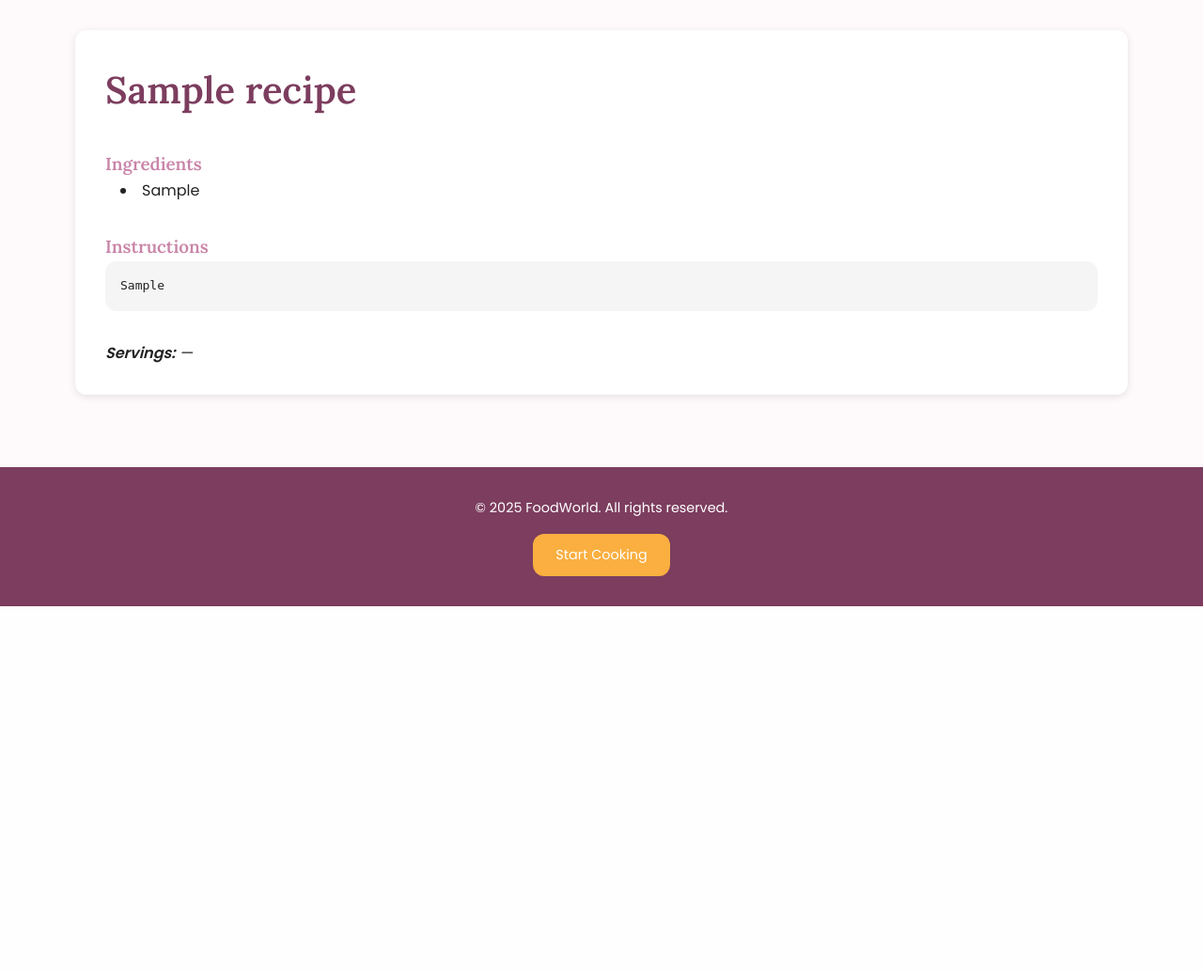
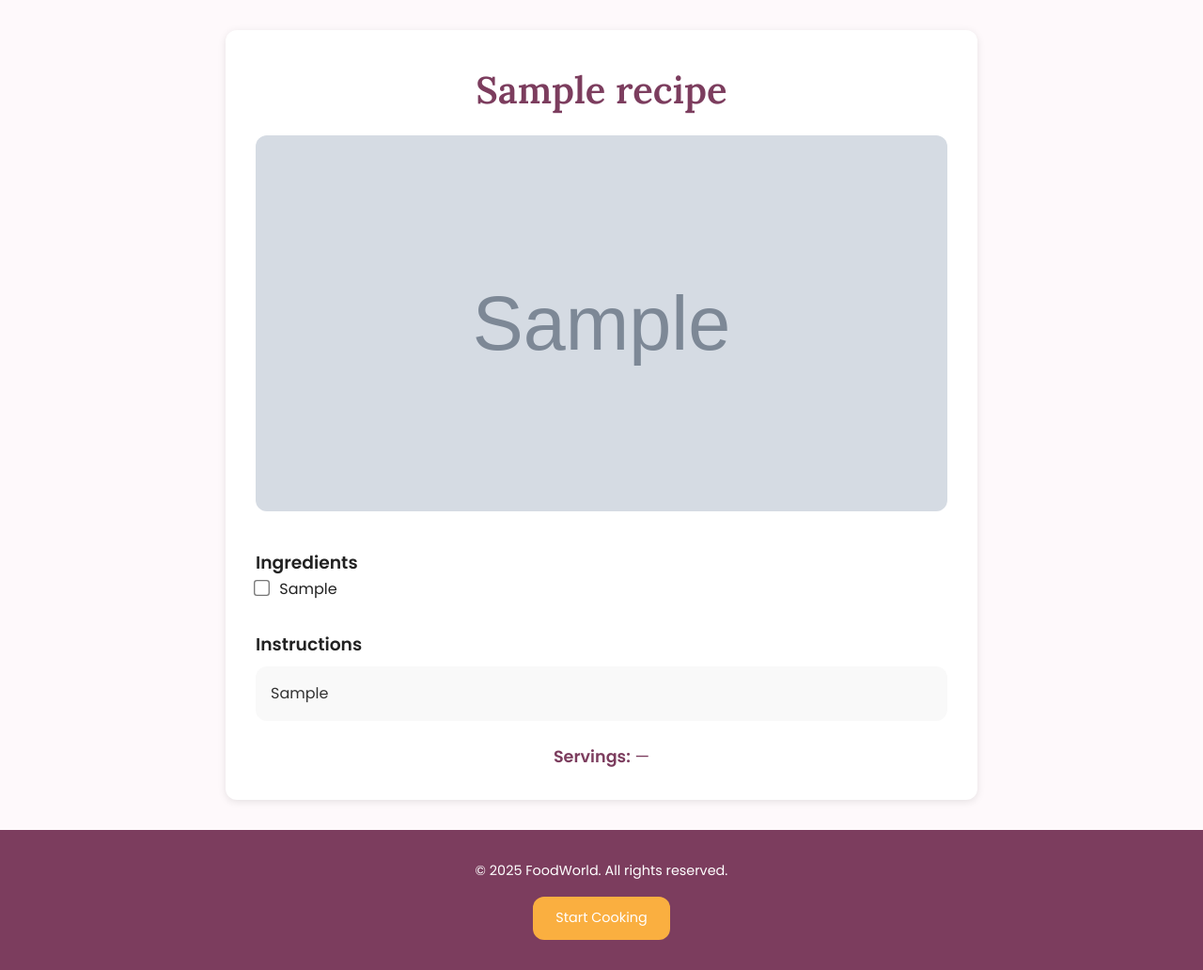
Before and after one commit to jan-210495/FoodWorld, a Flask app: page /recipes/1 in a window 1280 px wide. Shown: the part 155-1187 px from the top of the page at 94% size. Before the commit the page ends 800 px from the top, so only its background shows below. Run offline with Flask 3, Linux system fonts and the light colour scheme; tables that the repository leaves empty hold one stand-in row (values such as "Sample post"); grey boxes marked "Sample" are stand-in pictures.

Commit message:
Update Recipe Page

```diff
--- a/static/style.css
+++ b/static/style.css
@@ -677,49 +677,73 @@ nav a:hover {
    Recipe Detail Page
    ===================================================== */
 
-.recipe-detail article {
+.recipe-detail {
+  max-width: 800px;
+  margin: 2rem auto;
   background: #fff;
   padding: 2rem;
-  margin: 2rem 0;
-  border-radius: var(--radius);
+  border-radius: var(--radius, 8px);
   box-shadow: 0 2px 8px rgba(0,0,0,0.1);
 }
 
-.recipe-detail h2 {
+.recipe-card h2 {
   font-family: 'Lora', serif;
   font-size: 2.5rem;
-  color: var(--primary);
-  margin-bottom: 1.5rem;
+  margin-bottom: 1rem;
+  color: var(--primary, #732d53);
+  text-align: center;
 }
 
-.recipe-detail h3 {
-  margin-top: 2rem;
-  color: var(--primary-light);
-  font-family: 'Lora', serif;
+.recipe-image {
+  width: 100%;
+  border-radius: var(--radius, 8px);
+  margin-bottom: 2rem;
+  object-fit: cover;
+  max-height: 400px;
 }
 
-.recipe-detail img {
-  display: block;
-  max-width: 100%;
-  border-radius: var(--radius);
-  margin: 2rem 0;
+.recipe-ingredients ul {
+  list-style: none;
+  padding: 0;
 }
 
-.recipe-detail ul {
-  list-style: disc inside;
-  margin-left: 1rem;
+.recipe-ingredients li {
+  margin-bottom: 0.75rem;
+}
+
+.ingredient-checkbox {
+  margin-right: 0.5rem;
+  transform: scale(1.3);
+  accent-color: var(--accent, #f5a623);
+}
+
+.recipe-instructions {
+  margin-top: 2rem;
+}
+
+.recipe-instructions h3 {
+  margin-bottom: 0.5rem;
 }
 
 .instructions {
-  background: #f5f5f5;
+  background: #f9f9f9;
   padding: 1rem;
-  border-radius: var(--radius);
+  border-radius: var(--radius, 8px);
   white-space: pre-wrap;
+  font-family: 'Poppins', sans-serif;
+  color: #333;
 }
 
 .meta {
-  margin-top: 2rem;
-  font-style: italic;
+  margin-top: 1.5rem;
+  font-size: 1.1rem;
+  color: var(--primary, #732d53);
+  text-align: center;
+}
+
+.recipe-ingredients li input:checked + span {
+  text-decoration: line-through;
+  opacity: 0.6;
 }
 
 /* =====================================================
--- a/templates/recipe.html
+++ b/templates/recipe.html
@@ -6,23 +6,31 @@
 {% set show_search = true %}
 
 <main class="container recipe-detail">
-  <article>
+  <article class="recipe-card">
     <h2>{{ recipe.name }}</h2>
 
-    {% if recipe.image_url %}
-      <img src="{{ recipe.image_url }}" alt="{{ recipe.name }}" loading="lazy">
+    {% if recipe.photo %}
+      <img src="{{ recipe.photo }}" alt="{{ recipe.name }}" loading="lazy" class="recipe-image">
     {% endif %}
 
-    <section>
+    <section class="recipe-ingredients">
       <h3>Ingredients</h3>
       <ul>
-        {% for item in recipe.ingredients.split('\n') %}
-          <li>{{ item }}</li>
+        {% for item in recipe.ingredients.split(',') %}
+          {% if item.strip() %}
+          <li>
+            <label>
+              <input type="checkbox" class="ingredient-checkbox">
+              <span>{{ item.strip() }}</span>
+            </label>
+          </li>
+          {% endif %}
         {% endfor %}
       </ul>
     </section>
 
-    <section>
+
+    <section class="recipe-instructions">
       <h3>Instructions</h3>
       <pre class="instructions">{{ recipe.instructions }}</pre>
     </section>
```
